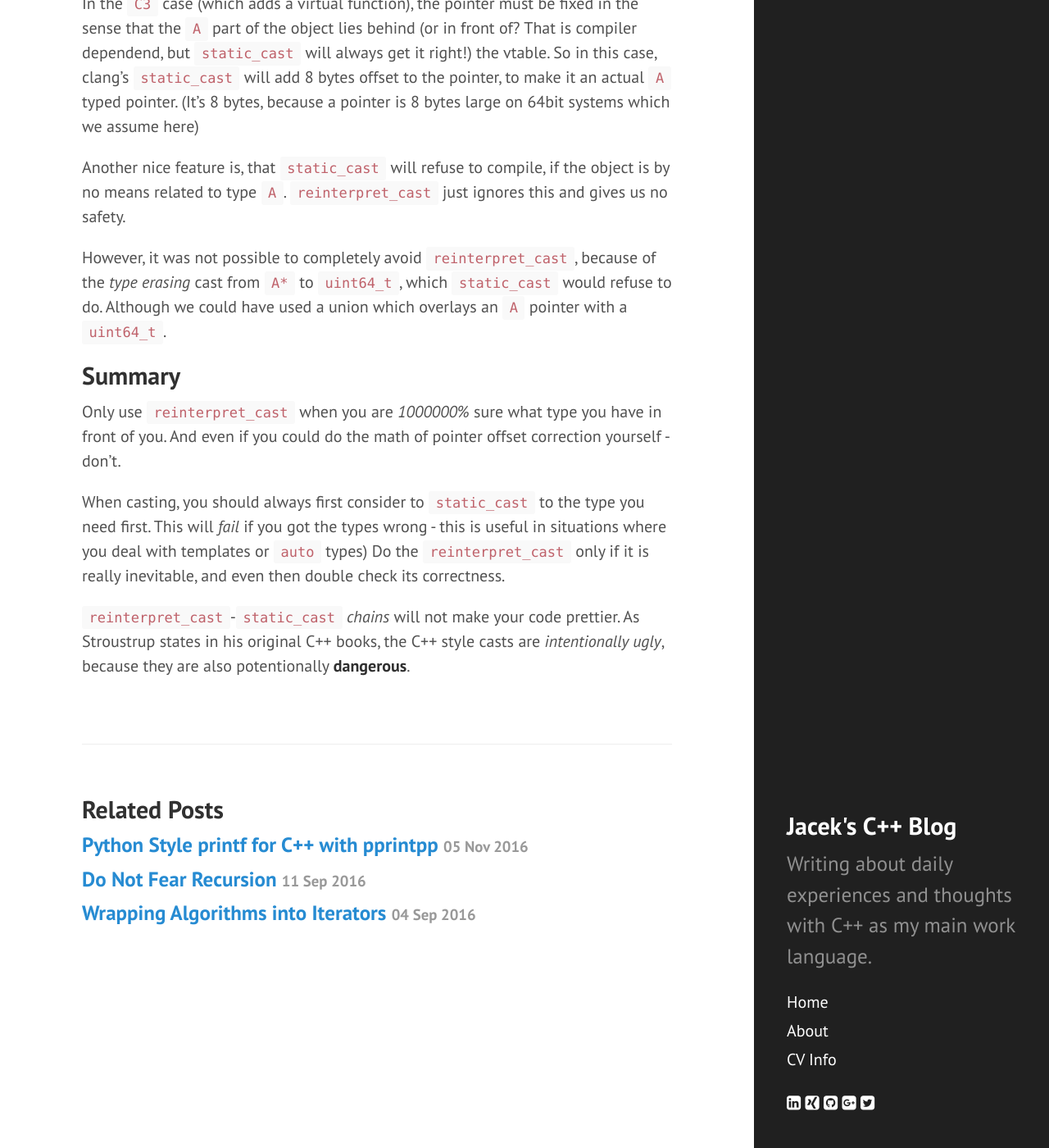
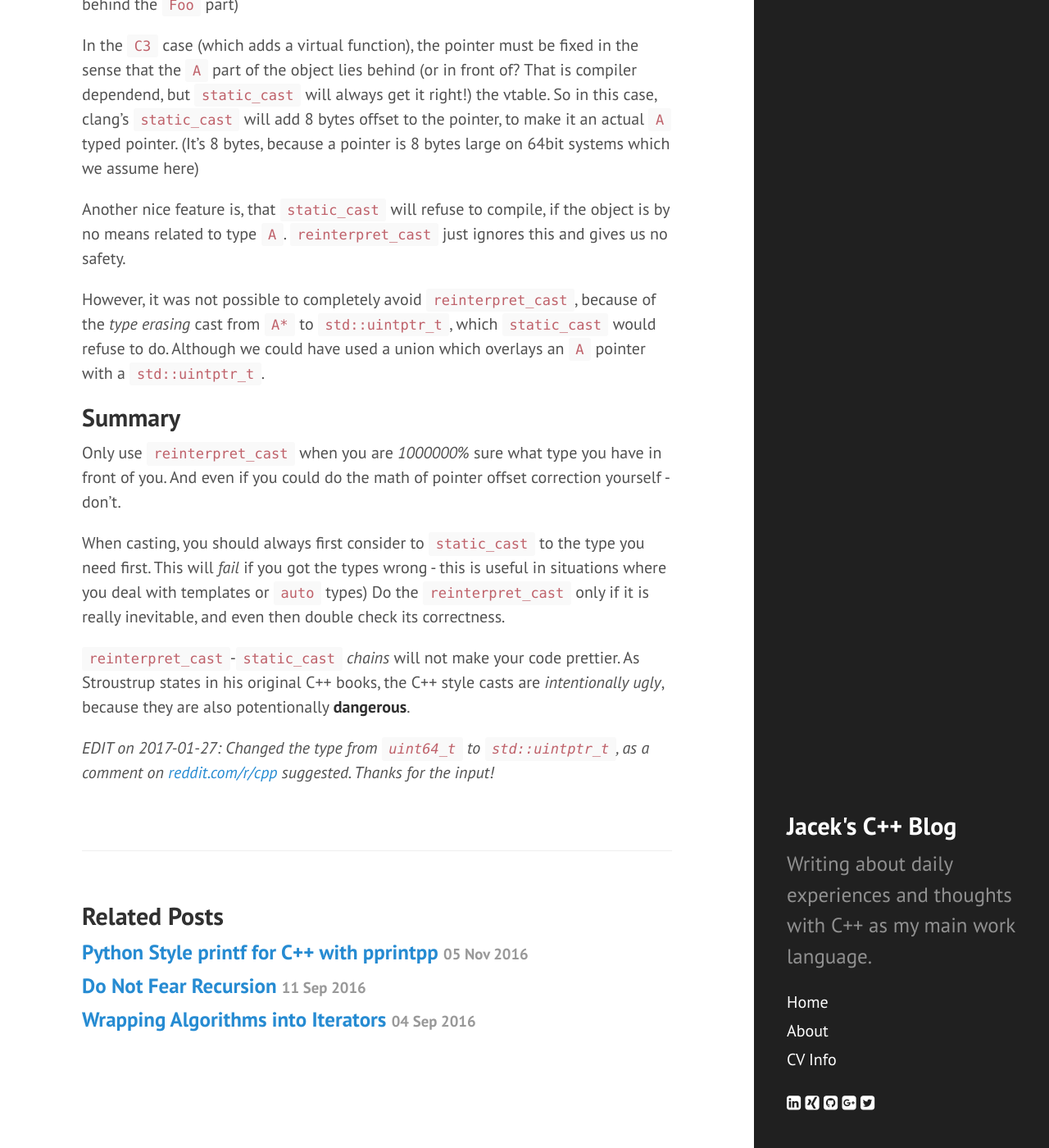
Before and after one commit to tfc/tfc.github.io, a Jekyll site: the page built from _posts/2017-01-22-reinterpret_cast_trap.md, in a window 1280 px wide and 1400 px high, scrolled down 4240 px. Shown: the whole window at 82% size. Built offline with Jekyll 4.4.1, drawn with Linux system fonts in a browser that asks for light colours; nearby versions of some CDN libraries; comment, search, counter and statistics services are not loaded; some of the changed text lies outside the part shown.

Commit message:
Fix type in reinterpret_cast article

```diff
--- a/_posts/2017-01-22-reinterpret_cast_trap.md
+++ b/_posts/2017-01-22-reinterpret_cast_trap.md
@@ -44,7 +44,7 @@
     int c {0xc};
 };
 
-void print_a_from_address(uint64_t addr)
+void print_a_from_address(std::uintptr_t addr)
 {
     const A *a {reinterpret_cast<const A*>(addr)};
     std::cout << std::hex << a->a << std::endl;
@@ -54,7 +54,7 @@
 {
     C c;
 
-    print_a_from_address(reinterpret_cast<uint64_t>(&c));
+    print_a_from_address(reinterpret_cast<std::uintptr_t>(&c));
 
     return 0;
 }
@@ -89,7 +89,7 @@
     int c {0xc};
 };
 
-void print_a_from_address(uint64_t addr)
+void print_a_from_address(std::uintptr_t addr)
 {
     const A *a {reinterpret_cast<const A*>(addr)};
     std::cout << std::hex << a->a << std::endl;
@@ -99,7 +99,7 @@
 {
     C c;
 
-    print_a_from_address(reinterpret_cast<uint64_t>(&c));
+    print_a_from_address(reinterpret_cast<std::uintptr_t>(&c));
 
     return 0;
 }
@@ -130,7 +130,7 @@
 {
     C c;
 
-    print_a_from_address(reinterpret_cast<uint64_t>(&c));
+    print_a_from_address(reinterpret_cast<std::uintptr_t>(&c));
 
     return 0;
 }
@@ -156,16 +156,16 @@
     C2 c2; // Foo C B A inheritance
     C3 c3; // virtual function added in class C
 
-    print_a_from_address(reinterpret_cast<uint64_t>(static_cast<const A*>(&c1)));
-    print_a_from_address(reinterpret_cast<uint64_t>(static_cast<const A*>(&c2)));
-    print_a_from_address(reinterpret_cast<uint64_t>(static_cast<const A*>(&c3)));
+    print_a_from_address(reinterpret_cast<std::uintptr_t>(static_cast<const A*>(&c1)));
+    print_a_from_address(reinterpret_cast<std::uintptr_t>(static_cast<const A*>(&c2)));
+    print_a_from_address(reinterpret_cast<std::uintptr_t>(static_cast<const A*>(&c3)));
 }
 {% endhighlight %}
 
 I renamed the 3 variants of struct `C` to `C1`, `C2`, and `C3`.
 This program will now correctly print `a` in all these cases.
 
-What is different here (But same in all cases!), is that the address of the objects are first `static_cast`ed to `const A*`, and **then** `reinterpret_cast`ed to `uint64_t`.
+What is different here (But same in all cases!), is that the address of the objects are first `static_cast`ed to `const A*`, and **then** `reinterpret_cast`ed to `std::uintptr_t`.
 
 `static_cast` applies some magic to the pointer: As it knows from what to what we are casting (from type `C` to `A`), it can *modify* the actual pointer address.
 And it must do that, because if we want an `A`-typed pointer from the `C2` object (which first inherits from `Foo`, and then from `B`), then we must add 4 bytes to the address, in order to have an actual `A` pointer. (Because the `A` part lies 4 bytes behind the `Foo` part)
@@ -176,8 +176,8 @@
 Another nice feature is, that `static_cast` will refuse to compile, if the object is by no means related to type `A`.
 `reinterpret_cast` just ignores this and gives us no safety.
 
-However, it was not possible to completely avoid `reinterpret_cast`, because of the *type erasing* cast from `A*` to `uint64_t`, which `static_cast` would refuse to do.
-Although we could have used a union which overlays an `A` pointer with a `uint64_t`.
+However, it was not possible to completely avoid `reinterpret_cast`, because of the *type erasing* cast from `A*` to `std::uintptr_t`, which `static_cast` would refuse to do.
+Although we could have used a union which overlays an `A` pointer with a `std::uintptr_t`.
 
 ## Summary
 
@@ -190,3 +190,5 @@
 
 `reinterpret_cast`-`static_cast` *chains* will not make your code prettier.
 As Stroustrup states in his original C++ books, the C++ style casts are *intentionally ugly*, because they are also potentionally **dangerous**.
+
+*EDIT on 2017-01-27: Changed the type from `uint64_t` to `std::uintptr_t`, as a comment on [reddit.com/r/cpp](https://www.reddit.com/r/cpp/comments/5pju7q/a_reinterpret_cast_trap/) suggested. Thanks for the input!*
```
